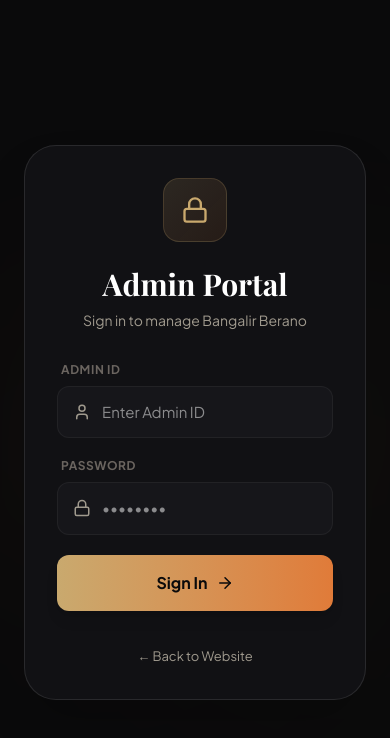
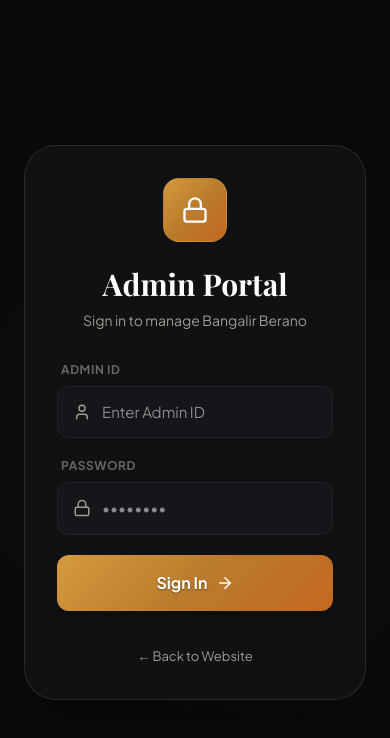
Before and after one commit to agnik2003/bangalirberono, a React (Vite) app in the folder frontend/: page /admin in a window 390 px wide. Shown: the top 738 px of the page. Built offline with nearby package versions, Linux system fonts and the light colour scheme; no server answers.

Commit message:
fix(mobile-dark): defeat browser auto-inversion heuristic with white typography on amber buttons and solid gold dark-mode text

```diff
--- a/frontend/index.html
+++ b/frontend/index.html
@@ -1,13 +1,13 @@
 <!doctype html>
-<html lang="en" class="dark" style="color-scheme: dark;">
+<html lang="en" class="dark">
   <head>
     <meta charset="UTF-8" />
     <link rel="icon" type="image/png" href="/logo.png?v=3" />
     <link rel="apple-touch-icon" href="/logo.png?v=3" />
     <meta name="viewport" content="width=device-width, initial-scale=1.0" />
-    <meta name="color-scheme" content="dark only" />
+    <meta name="color-scheme" content="light dark" />
     <meta name="theme-color" content="#0a0a0b" />
-    <meta name="supported-color-schemes" content="dark" />
+    <meta name="supported-color-schemes" content="light dark" />
     <title>Bangalir Berano Tours &amp; Travels | Explore. Travel. Experience.</title>
     <meta name="description" content="Discover memorable journeys with Bangalir Berano Tours &amp; Travels. Explore destinations, plan your next trip and travel with confidence." />
     <meta name="keywords" content="Bangalir Berano, Tours Travels, West Bengal, Darjeeling, Sikkim, Bhutan, travel agency, India tour" />
--- a/frontend/src/components/FloatingContact.jsx
+++ b/frontend/src/components/FloatingContact.jsx
@@ -89,12 +89,11 @@ export default function FloatingContact() {
           <a
             href="#contact"
             onClick={scrollToContact}
-            className="flex-1 min-w-0 flex items-center justify-center gap-1.5 sm:gap-2 py-2.5 sm:py-3 px-1 rounded-xl bg-gradient-to-r from-[#f5d489] via-[#e2be7a] to-[#e07b39] active:scale-[0.98] transition-all shadow-[0_0_20px_rgba(201,169,110,0.3)] !text-[#0a0a0b]"
-            style={{ forcedColorAdjust: 'none', colorScheme: 'dark' }}
+            className="flex-1 min-w-0 flex items-center justify-center gap-1.5 sm:gap-2 py-2.5 sm:py-3 px-1 rounded-xl bg-gradient-to-r from-[#d49a3f] via-[#ba7c2b] to-[#c46820] active:scale-[0.98] transition-all shadow-[0_0_20px_rgba(212,154,63,0.4)] text-white"
             aria-label="Plan Your Trip"
           >
-            <Calendar size={14} className="!text-[#0a0a0b] shrink-0" />
-            <span className="text-[12px] sm:text-sm font-bold !text-[#0a0a0b] truncate">Plan</span>
+            <Calendar size={14} className="text-white shrink-0" />
+            <span className="text-[12px] sm:text-sm font-bold text-white truncate">Plan</span>
           </a>
         </div>
       </motion.div>
--- a/frontend/src/components/Hero.jsx
+++ b/frontend/src/components/Hero.jsx
@@ -102,10 +102,10 @@ export default function Hero() {
         />
       </div>
 
-      {/* Gradient overlays — balanced for crisp mountain visibility & high text legibility on mobile; desktop preserved */}
+      {/* Gradient overlays — luminous mountain visibility & high text legibility on mobile; desktop preserved */}
       <div className="absolute inset-0 pointer-events-none z-10">
-        <div className="absolute inset-0 bg-[#0a0a0b]/25 lg:bg-[#0a0a0b]/18" />
-        <div className="absolute inset-0 bg-gradient-to-b from-[#0a0a0b]/60 via-[#0a0a0b]/20 to-[#0a0a0b]/85 lg:from-[#0a0a0b]/50 lg:via-[#0a0a0b]/10 lg:to-[#0a0a0b]/80" />
+        <div className="absolute inset-0 bg-[#0a0a0b]/10 lg:bg-[#0a0a0b]/18" />
+        <div className="absolute inset-0 bg-gradient-to-b from-[#0a0a0b]/40 via-[#0a0a0b]/10 to-[#0a0a0b]/75 lg:from-[#0a0a0b]/50 lg:via-[#0a0a0b]/10 lg:to-[#0a0a0b]/80" />
         <div className="hidden lg:block absolute inset-0 bg-gradient-to-r from-[#0a0a0b]/75 via-[#0a0a0b]/45 to-transparent" />
       </div>
 
--- a/frontend/src/index.css
+++ b/frontend/src/index.css
@@ -5,7 +5,7 @@
    ============================================================ */
 
 :root {
-  color-scheme: dark only;
+  color-scheme: light dark;
   forced-color-adjust: none;
   --color-bg-primary: #0a0a0b;
   --color-bg-secondary: #111114;
@@ -29,7 +29,7 @@
 }
 
 html {
-  color-scheme: dark only;
+  color-scheme: light dark;
   forced-color-adjust: none;
   width: 100%;
   max-width: 100%;
@@ -46,7 +46,7 @@ body {
   position: relative;
   -webkit-font-smoothing: antialiased;
   -moz-osx-font-smoothing: grayscale;
-  color-scheme: dark only;
+  color-scheme: light dark;
   forced-color-adjust: none;
 }
 
@@ -106,13 +106,25 @@ body {
 
 /* ---- Gradient text utility ---- */
 .gradient-text {
-  background: linear-gradient(135deg, #fce09b 0%, #e5a84e 50%, #f39c12 100%);
+  color: #f6c05d !important;
+  background: linear-gradient(135deg, #fce09b 0%, #f6c05d 50%, #f39c12 100%);
   -webkit-background-clip: text;
   -webkit-text-fill-color: transparent;
   background-clip: text;
-  color: #f39c12;
   display: inline-block;
   forced-color-adjust: none;
+  text-shadow: 0 0 20px rgba(246, 192, 93, 0.3);
+}
+
+/* On dark mode devices (or Samsung Internet forced dark), guarantee solid radiant gold so background clipping is never crushed into dark mud */
+@media (prefers-color-scheme: dark) {
+  .gradient-text {
+    background: none !important;
+    -webkit-background-clip: unset !important;
+    -webkit-text-fill-color: #f6c05d !important;
+    color: #f6c05d !important;
+    text-shadow: 0 0 24px rgba(246, 192, 93, 0.45) !important;
+  }
 }
 
 /* ---- Glass card ---- */
@@ -165,20 +177,19 @@ body {
   justify-content: center;
   gap: 0.5rem;
   padding: 0.75rem 1.25rem;
-  background: linear-gradient(135deg, #f5d489 0%, #d8ad5e 50%, #e07b39 100%) !important;
-  color: #0a0a0b !important;
+  background: linear-gradient(135deg, #d49a3f 0%, #ba7c2b 50%, #c46820 100%) !important;
+  color: #ffffff !important;
   font-weight: 700;
   font-size: 0.875rem;
   letter-spacing: 0.02em;
   border-radius: 100px;
-  border: none;
+  border: 1px solid rgba(255, 255, 255, 0.15);
   cursor: pointer;
   transition: all 0.3s cubic-bezier(0.34, 1.56, 0.64, 1);
   text-decoration: none;
   box-sizing: border-box;
-  forced-color-adjust: none !important;
-  color-scheme: dark !important;
-  box-shadow: 0 4px 18px rgba(224, 123, 57, 0.35);
+  text-shadow: 0 1px 2px rgba(0, 0, 0, 0.45);
+  box-shadow: 0 4px 18px rgba(184, 122, 40, 0.4);
 }
 
 @media (min-width: 640px) {
@@ -191,17 +202,27 @@ body {
 
 .btn-primary:hover {
   transform: translateY(-2px) scale(1.02);
-  box-shadow: 0 8px 32px rgba(224, 123, 57, 0.5);
-  color: #0a0a0b !important;
+  box-shadow: 0 8px 32px rgba(184, 122, 40, 0.6);
+  color: #ffffff !important;
 }
 
-/* Guard against browser auto-dark mode inverting golden buttons & pills */
-[class*="from-[#c9a96e]"],
-[class*="to-[#e07b39]"],
-[class*="from-[#e2be7a]"],
-[class*="from-[#f5d489]"] {
-  forced-color-adjust: none !important;
-  color-scheme: dark !important;
+/* Guard against browser auto-dark mode inverting golden buttons & pills:
+   Setting light/white text signals to Samsung Internet & Chrome that the button
+   is ALREADY dark-mode compliant, completely stopping algorithmic color inversion! */
+[class*="from-[#c9a96e]"][class*="to-[#e07b39]"],
+[class*="from-[#f5d489]"][class*="to-[#e07b39]"],
+[class*="from-[#e2be7a]"][class*="to-[#e07b39]"],
+[class*="from-[#d49a3f]"][class*="to-[#c46820]"] {
+  background-image: linear-gradient(135deg, #d49a3f 0%, #ba7c2b 50%, #c46820 100%) !important;
+  color: #ffffff !important;
+  text-shadow: 0 1px 2px rgba(0, 0, 0, 0.45);
+}
+
+[class*="from-[#c9a96e]"][class*="to-[#e07b39]"] *,
+[class*="from-[#f5d489]"][class*="to-[#e07b39]"] *,
+[class*="from-[#e2be7a]"][class*="to-[#e07b39]"] *,
+[class*="from-[#d49a3f]"][class*="to-[#c46820]"] * {
+  color: #ffffff !important;
 }
 
 .btn-secondary {
```
